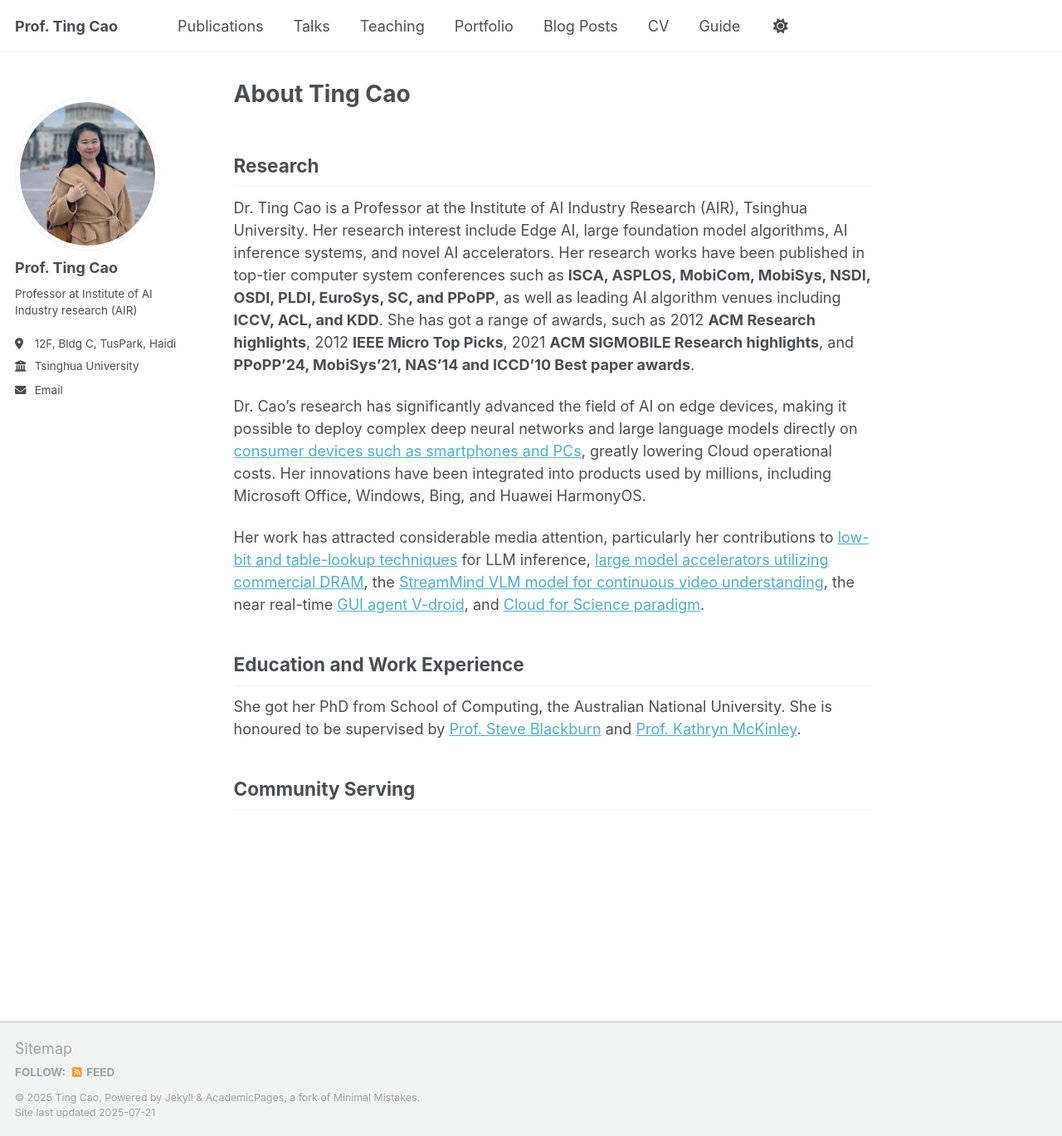
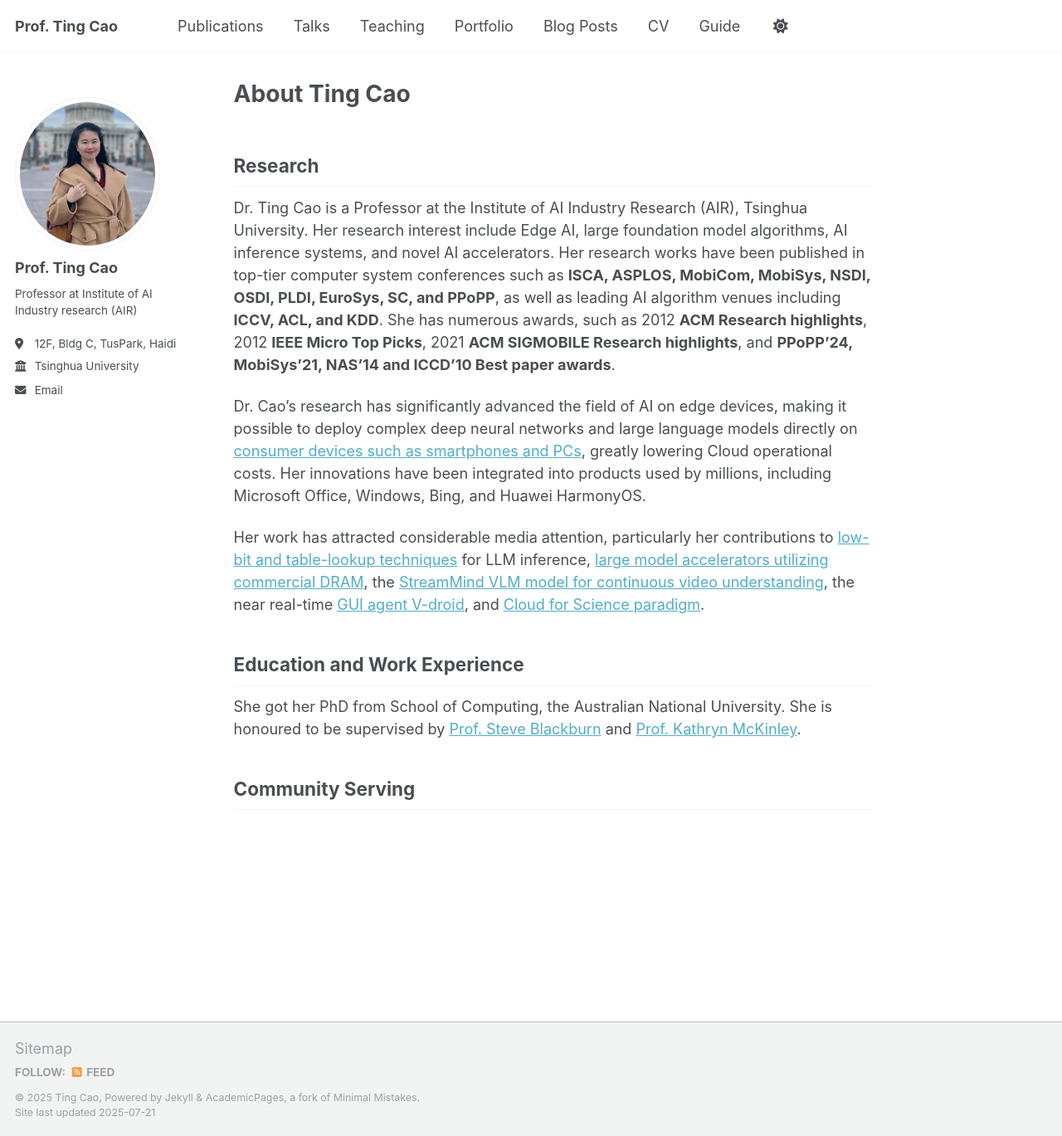
Before and after one commit to tingcao952/tingcao952.github.io, a Jekyll site: the page built from _pages/about.md, in a window 1280 px wide and 1369 px high. Shown: the whole window at 83% size. Built offline with Jekyll 4.4.1, drawn with Linux system fonts in a browser that asks for light colours; a script that is not in the unit is left out.

Commit message:
more on about

```diff
--- a/_pages/about.md
+++ b/_pages/about.md
@@ -8,7 +8,7 @@ redirect_from:
 ---
 ## Research
 
-Dr. Ting Cao is a Professor at the Institute of AI Industry Research (AIR), Tsinghua University. Her research interest include Edge AI, large foundation model algorithms, AI inference systems, and novel AI accelerators. Her research works have been published in top-tier computer system conferences such as **ISCA, ASPLOS, MobiCom, MobiSys, NSDI, OSDI, PLDI, EuroSys, SC, and PPoPP**, as well as leading AI algorithm venues including **ICCV, ACL, and KDD**. She has got a range of awards, such as 2012 **ACM Research highlights**, 2012
+Dr. Ting Cao is a Professor at the Institute of AI Industry Research (AIR), Tsinghua University. Her research interest include Edge AI, large foundation model algorithms, AI inference systems, and novel AI accelerators. Her research works have been published in top-tier computer system conferences such as **ISCA, ASPLOS, MobiCom, MobiSys, NSDI, OSDI, PLDI, EuroSys, SC, and PPoPP**, as well as leading AI algorithm venues including **ICCV, ACL, and KDD**. She has numerous awards, such as 2012 **ACM Research highlights**, 2012
 **IEEE Micro Top Picks**, 2021 **ACM SIGMOBILE Research highlights**, and **PPoPP'24, MobiSys'21, NAS'14 and ICCD'10
 Best paper awards**.
 
```
